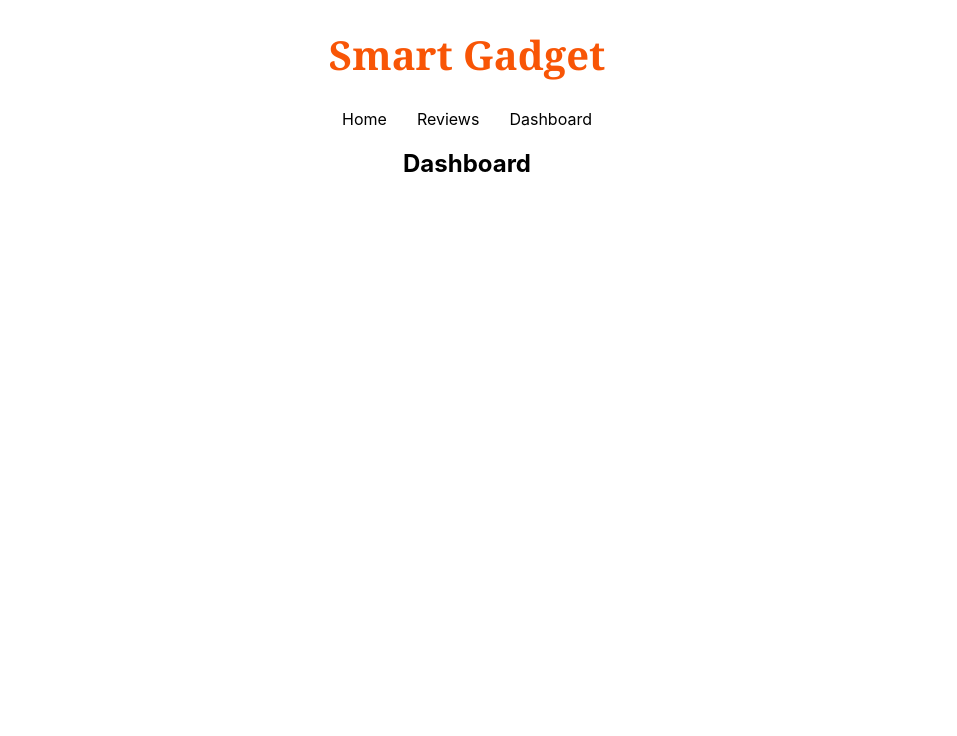
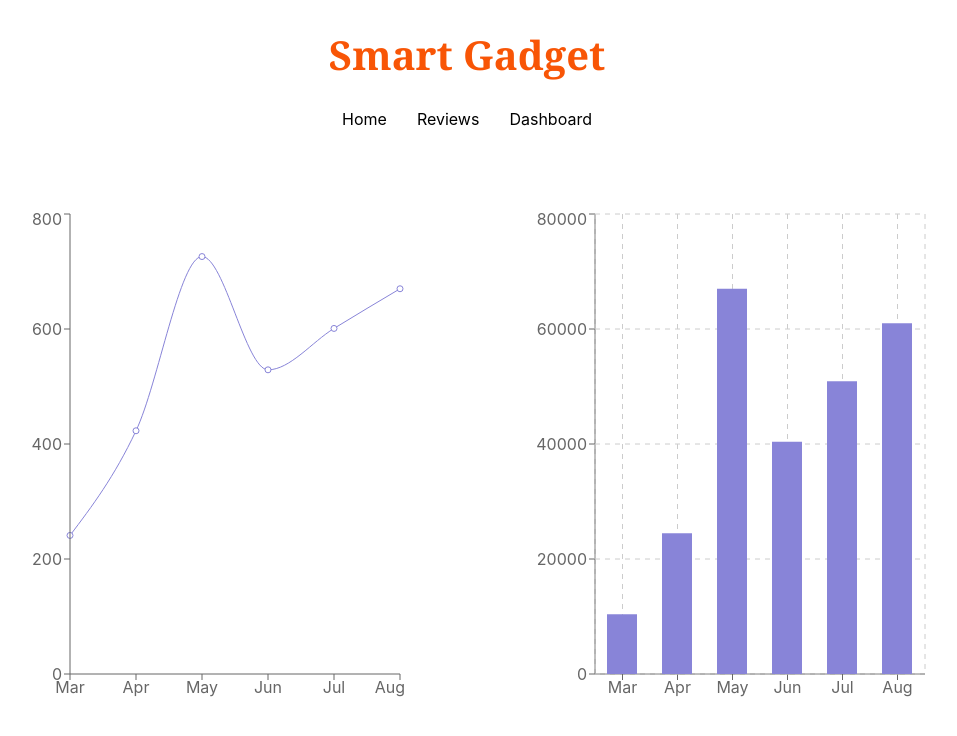
Before and after one commit to alhabib911/-product-analysis, a React (Create React App) app: page /dashboard in a window 1280 px wide. Shown: the top 736 px of the page, without its empty margins (173-1130 px from the left). Built offline with nearby package versions, Linux system fonts and the light colour scheme.

Commit message:
dashboard update

```diff
--- a/package.json
+++ b/package.json
@@ -10,7 +10,8 @@
     "react-dom": "^18.0.0",
     "react-icons": "^4.3.1",
     "react-router-dom": "^6.3.0",
-    "react-scripts": "5.0.0",
+    "react-scripts": "^2.1.3",
+    "recharts": "^2.1.9",
     "web-vitals": "^2.1.4"
   },
   "scripts": {
--- a/src/App.js
+++ b/src/App.js
@@ -1,3 +1,4 @@
+import React from 'react';
 import { Route, Routes } from 'react-router-dom';
 import './App.css';
 import Header from './Copmonents/Header/Header';
--- /dev/null
+++ b/src/Copmonents/Dashboard/Dashboard.css
@@ -0,0 +1,8 @@
+.chart{
+    display: flex;
+    justify-content: center;
+    padding-top: 80px;
+}
+.revenue-chart{
+    padding-left: 125px;
+}
--- a/src/Copmonents/Dashboard/Dashboard.js
+++ b/src/Copmonents/Dashboard/Dashboard.js
@@ -1,10 +1,66 @@
 import React from 'react';
+import { Bar, BarChart, CartesianGrid, Line, LineChart, Tooltip, XAxis, YAxis } from 'recharts';
+import './Dashboard.css'
 
 const Dashboard = () => {
+    const data = [
+        {
+            "month": "Mar",
+            "investment": 100000,
+            "sell": 241,
+            "revenue": 10401
+        },
+        {
+            "month": "Apr",
+            "investment": 200000,
+            "sell": 423,
+            "revenue": 24500
+        },
+        {
+            "month": "May",
+            "investment": 500000,
+            "sell": 726,
+            "revenue": 67010
+        },
+        {
+            "month": "Jun",
+            "investment": 500000,
+            "sell": 529,
+            "revenue": 40405
+        },
+        {
+            "month": "Jul",
+            "investment": 600000,
+            "sell": 601,
+            "revenue": 50900
+        },
+        {
+            "month": "Aug",
+            "investment": 700000,
+            "sell": 670,
+            "revenue": 61000
+        }
+    ]
     return (
-        <div>
-            <h2>Dashboard</h2>
+        <div className='chart'>
+            <div className='sell-chart'>
+                <LineChart width={400} height={500} data={data}>
+                    <Line type="monotone" dataKey="sell" stroke="#8884d8"></Line>
+                    <XAxis dataKey="month"></XAxis>
+                    <YAxis dataKey="sell"></YAxis>
+                    <Tooltip></Tooltip>
+                </LineChart>
+            </div>
+            <div className='revenue-chart'>
+                <BarChart width={400} height={500} data={data}>
+                    <XAxis dataKey={"month"}></XAxis>
+                    <YAxis dataKey={"revenue"}></YAxis>
+                    <CartesianGrid stroke="#ccc" strokeDasharray="5 5" />
+                    <Bar dataKey="revenue" fill="#8884d8" barSize={30} />
+                </BarChart>
+            </div>
         </div>
+
     );
 };
 
--- a/src/Copmonents/Home/Home.js
+++ b/src/Copmonents/Home/Home.js
@@ -1,3 +1,4 @@
+import React from 'react';
 import useReview from '../../hooks/useReview';
 import useProduct from '../../hooks/useProduct'
 import Product from '../Product/Product';
--- a/src/Copmonents/Reviews/Reviews.js
+++ b/src/Copmonents/Reviews/Reviews.js
@@ -11,6 +11,7 @@
                 <h2>Customer Review</h2>
             </div>
             <div className="review">
+
                 {
                     review.map(review => <Review
                         review={review}
```
Also changed, not shown: 1 other file (tests, documents, lock files or other folders).
